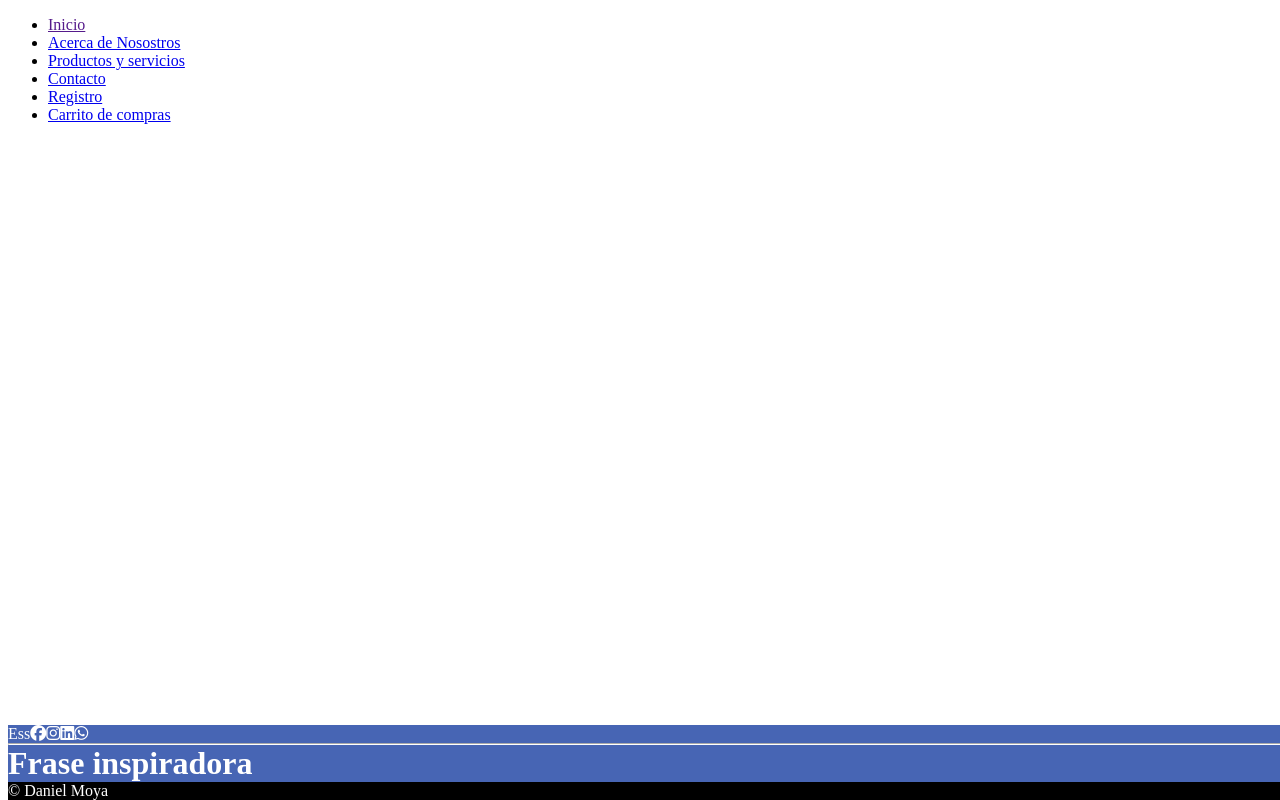
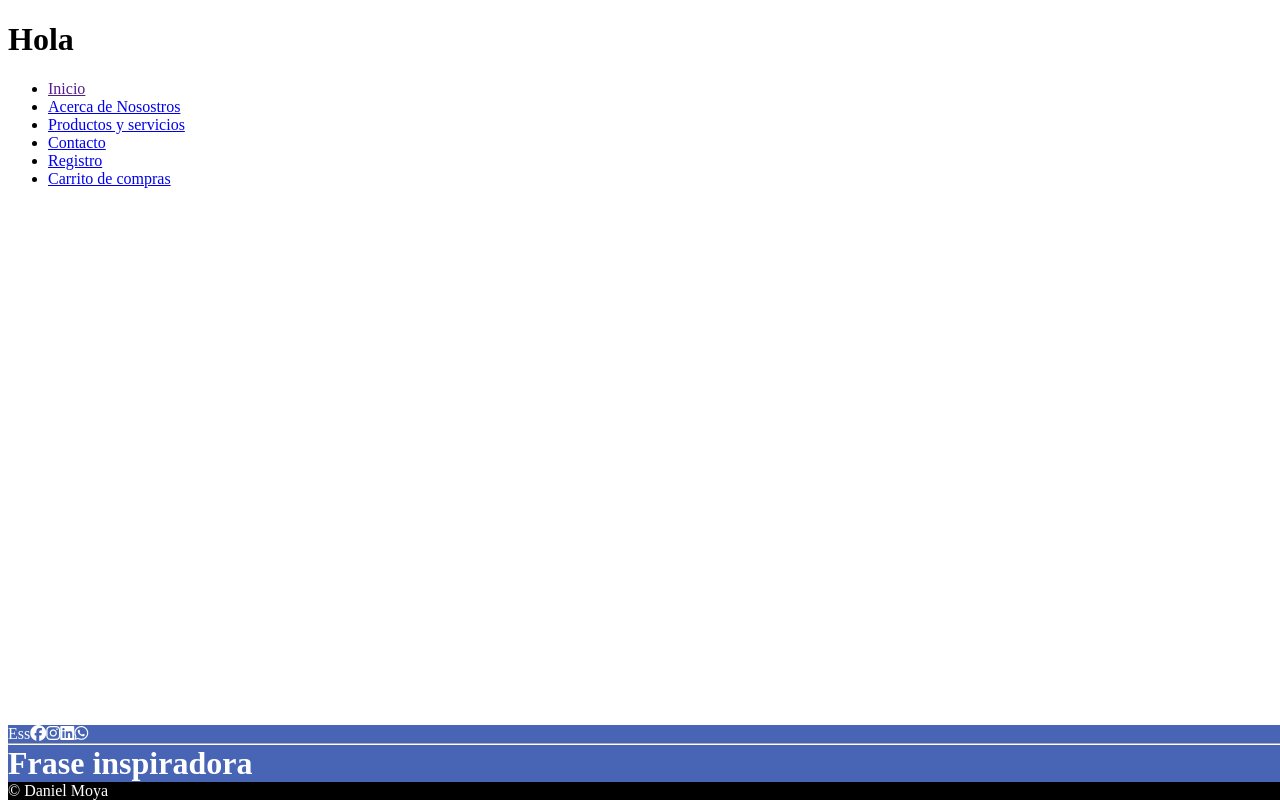
Before and after one commit to esantiagor02/PaginaWebSistemasRenovables, an Angular app in the folder ESS/: page / in a window 1280 px wide. Built offline with nearby package versions, Linux system fonts and the light colour scheme.

Commit message:
merge local

```diff
--- a/ESS/src/app/app.component.html
+++ b/ESS/src/app/app.component.html
@@ -1,2 +1,2 @@
-
+<h1>Hola</h1>
 <router-outlet></router-outlet>
```
